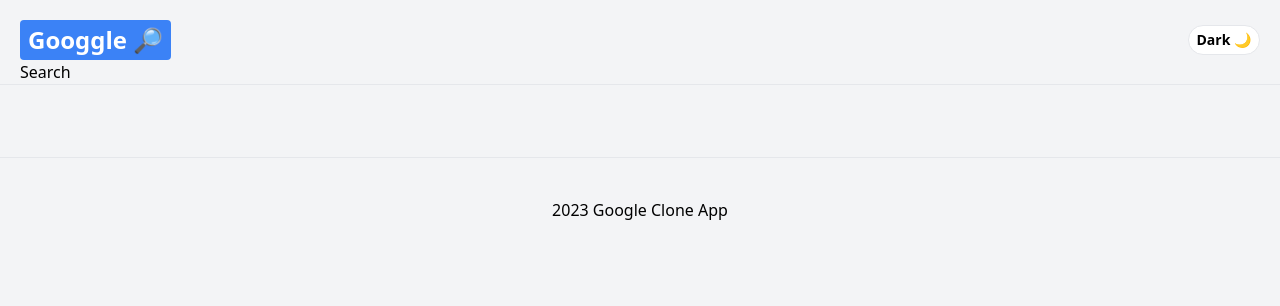
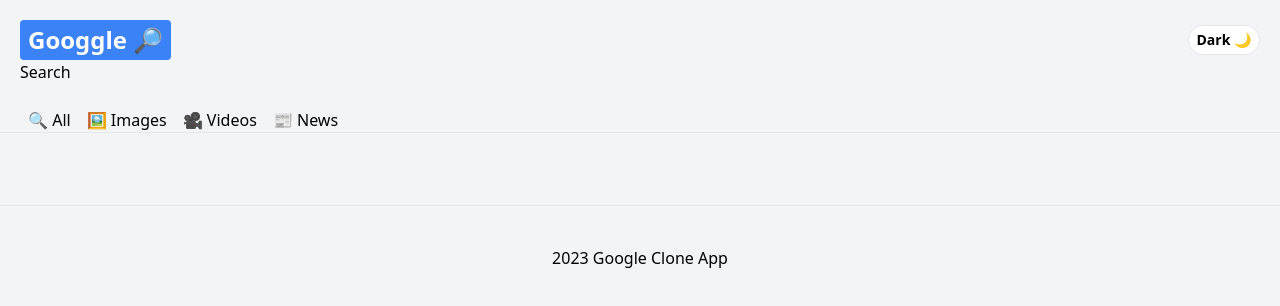
Before and after one commit to jumaantony/google-search-clone, a React (Create React App) app: page /news in a window 1280 px wide. Shown: the top 306 px of the page. Built offline with nearby package versions, Linux system fonts and the light colour scheme.

Commit message:
added links to the site

```diff
--- /dev/null
+++ b/src/components/Links.js
@@ -0,0 +1,24 @@
+import React from 'react';
+
+import {NavLink }from 'react-router-dom';
+
+const links =[
+    {url: '/search', text: '🔍 All'},
+    {url: '/images', text: '🖼️ Images'},
+    {url: '/videos', text: '🎥 Videos'},
+    {url: '/news', text: '📰 News'},
+  ];
+
+const Links = () => {
+  return (
+    <div className='flex sm:justify-around justify-between items-center text-center mt-4'>
+      {links.map(({url, text }) => (
+        <NavLink to={url} className='m-2 mb-0' activeClassName='text-blue-700 border-b-2 dark:text-blue-300 border-blue-700 pb-2'>
+          {text}
+        </NavLink>
+      ))}
+    </div>
+  )
+}
+
+export default Links;
--- a/src/components/Results.js
+++ b/src/components/Results.js
@@ -10,8 +10,12 @@ const Results = () => {
 
   useEffect(() => {
     getResults(`/search/?q=${searchTerm}`)
-
-  }, [searchTerm, location.pathname]);
+    if(searchTerm){
+      if(location.pathname === '/search') {
+        getResults(`?q=${searchTerm}`)
+      }
+    }
+  }, [searchTerm, location.pathname, getResults]);
 
   if(isLoading) return <Loading />
   console.log(location.pathname)
@@ -42,6 +46,27 @@ const Results = () => {
         </div>
       );
 
+    case '/news':
+      return(
+        <div>
+          <h3> This feature has not yet been implemented</h3>
+        </div>
+      )
+
+      case '/images':
+      return(
+        <div>
+          <h3> This feature has not yet been implemented</h3>
+        </div>
+      )
+
+      case '/videos':
+      return(
+        <div>
+          <h3> This feature has not yet been implemented</h3>
+        </div>
+      )
+
     default:
       return 'ERROR;'
   }
--- a/src/components/Search.js
+++ b/src/components/Search.js
@@ -1,9 +1,14 @@
-import React from 'react'
+import React from 'react';
+
+import Links from './Links'
+
+
 
 const Search = () => {
   return (
     <div>
-        <h1> Search </h1>
+      Search
+      <Links />
     </div>
   )
 }
```
